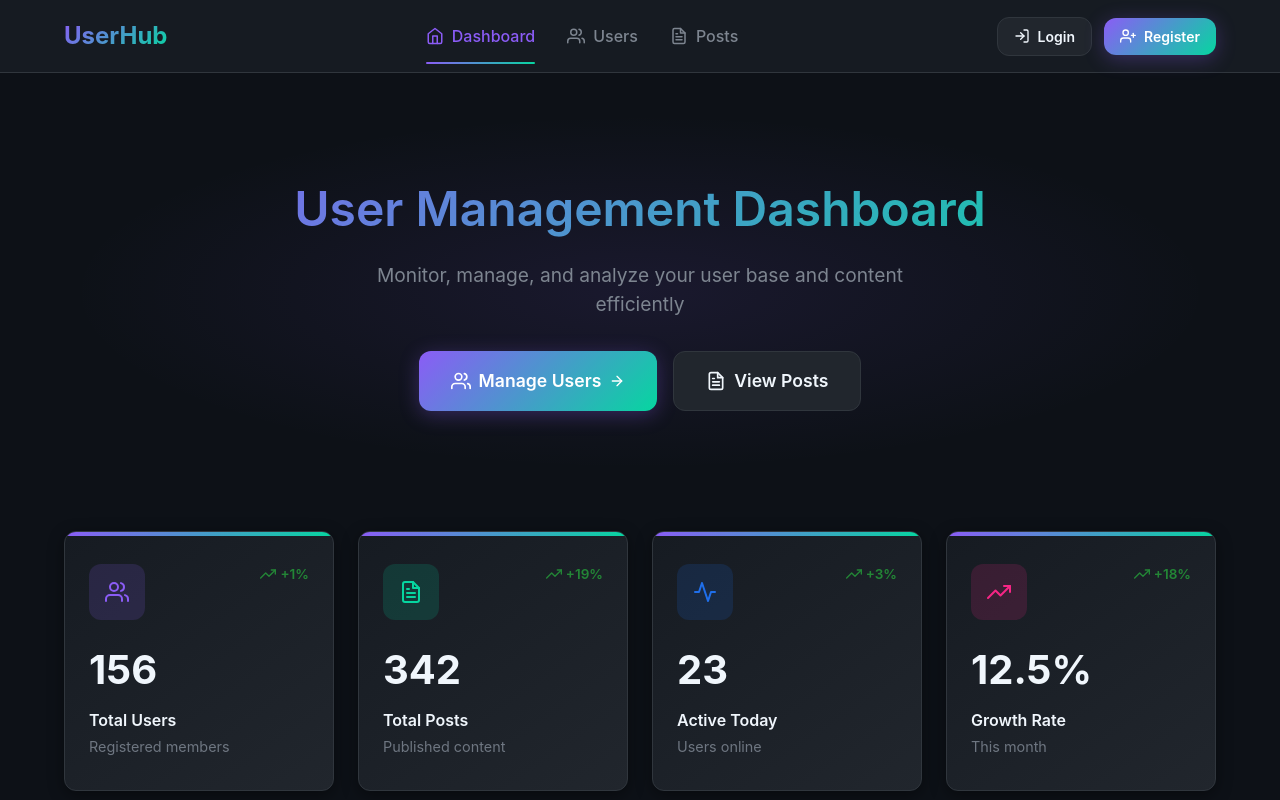
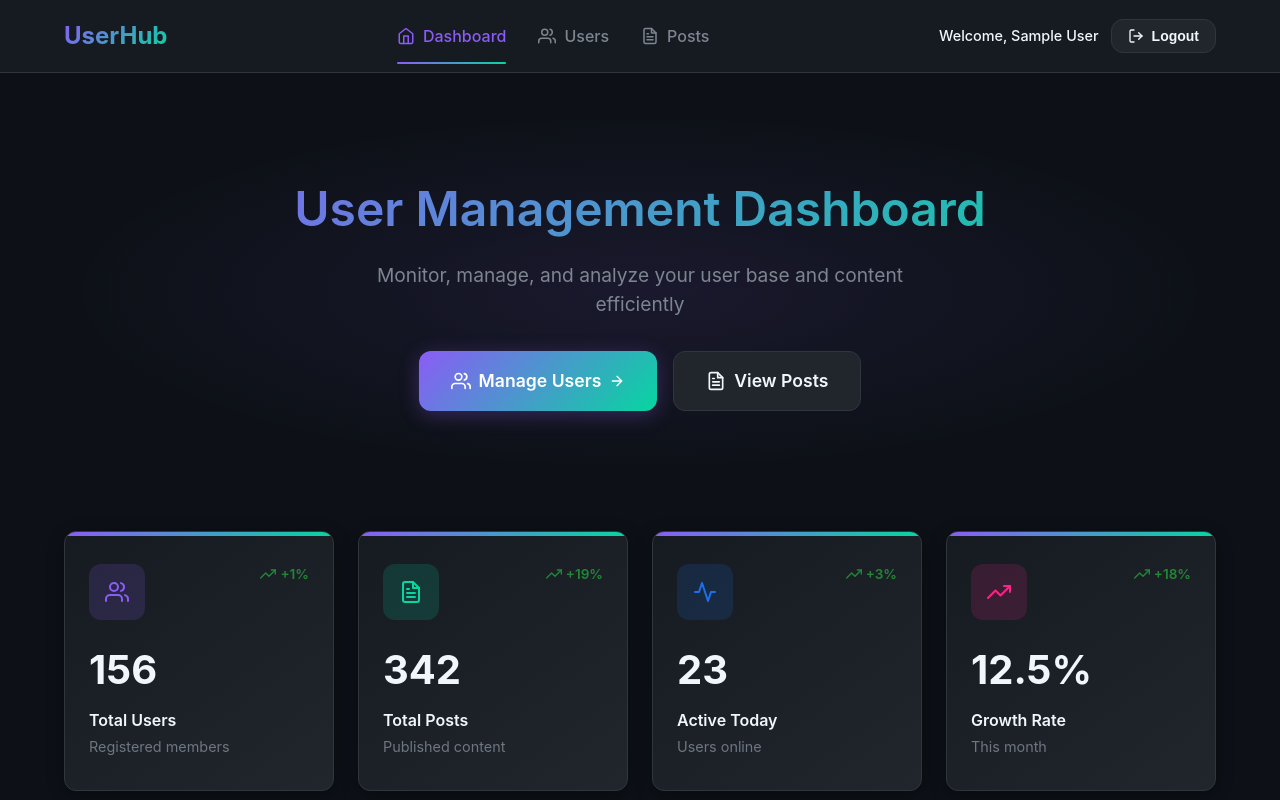
Before and after one commit to betuloran/fullstack-user-management-app, a React (Vite) app in the folder frontend/: page / in a window 1280 px wide. Shown: the top 800 px of the page. Built offline with nearby package versions, Linux system fonts and the light colour scheme; sample sign-in values are in the browser's storage.

Commit message:
feat(navbar): redesign navigation bar with login and register options

```diff
--- a/frontend/src/components/Layout/Navbar.tsx
+++ b/frontend/src/components/Layout/Navbar.tsx
@@ -1,11 +1,42 @@
 import { Link, useLocation } from 'react-router-dom';
-import { FiHome, FiUsers, FiFileText, FiLogIn, FiUserPlus } from 'react-icons/fi';
+import { FiHome, FiUsers, FiFileText, FiLogIn, FiUserPlus, FiLogOut } from 'react-icons/fi';
+import { useAuth } from '../../contexts/useAuth';
 
 const Navbar = () => {
   const location = useLocation();
+  const { user, logout, isAuthenticated } = useAuth();
 
   const isActive = (path: string) => location.pathname === path;
 
+  const handleLogout = () => {
+    logout();
+  };
+
+  // If user is not authenticated, show minimal navbar
+  if (!isAuthenticated) {
+    return (
+      <nav className="navbar">
+        <div className="nav-container">
+          <Link to="/login" className="nav-brand">
+            UserHub
+          </Link>
+
+          <div className="nav-actions">
+            <Link to="/login" className="btn btn-secondary btn-sm">
+              <FiLogIn size={16} />
+              Login
+            </Link>
+            <Link to="/register" className="btn btn-primary btn-sm">
+              <FiUserPlus size={16} />
+              Register
+            </Link>
+          </div>
+        </div>
+      </nav>
+    );
+  }
+
+  // If user is authenticated, show full navbar
   return (
     <nav className="navbar">
       <div className="nav-container">
@@ -44,14 +75,16 @@ const Navbar = () => {
         </ul>
 
         <div className="nav-actions">
-          <Link to="/login" className="btn btn-secondary btn-sm">
-            <FiLogIn size={16} />
-            Login
-          </Link>
-          <Link to="/register" className="btn btn-primary btn-sm">
-            <FiUserPlus size={16} />
-            Register
-          </Link>
+          <div className="user-info">
+            <span className="user-name">Welcome, {user?.name}</span>
+          </div>
+          <button
+            onClick={handleLogout}
+            className="btn btn-secondary btn-sm logout-btn"
+          >
+            <FiLogOut size={16} />
+            Logout
+          </button>
         </div>
       </div>
     </nav>
```
